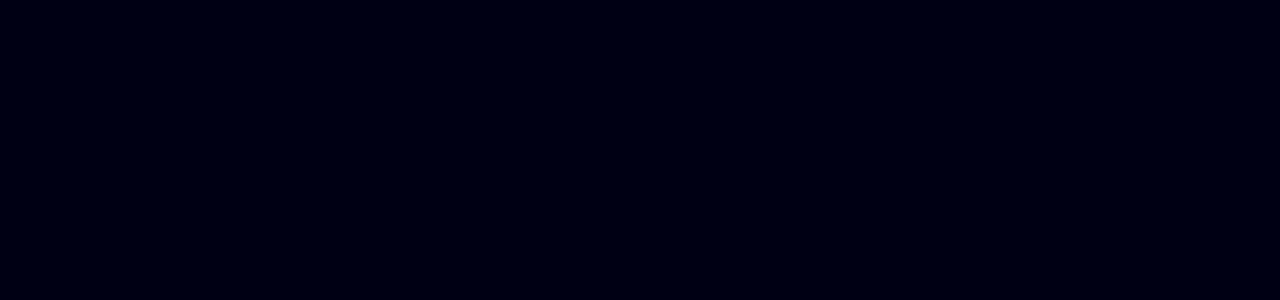
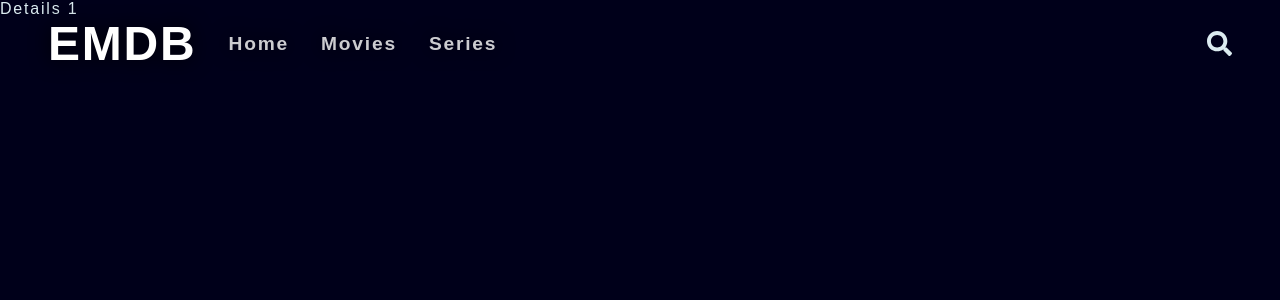
Before and after one commit to eagrcode/EMDB, a React (Vite) app: page /details/1 in a window 1280 px wide. Before the commit this address had no page. Shown: the top 300 px of the page. Built offline with nearby package versions, Linux system fonts and the light colour scheme.

Commit message:
add useParams hook to Details page/configure route from Home/Hero component

```diff
--- a/src/App.css
+++ b/src/App.css
@@ -36,7 +36,7 @@ p {
 }
 
 body {
-  background-color: hsl(240, 100%, 4%);
+  background-color: hsl(240, 100%, 5%);
   color: hsl(195, 40%, 90%);
 }
 
@@ -71,8 +71,9 @@ ul {
 .nav-link {
   font-size: 1.2rem;
   font-weight: bold;
-  color: rgb(255, 255, 255);
+  color: rgba(255, 255, 255, 0.8);
   text-decoration: none;
+  text-shadow: 0px 0px 20px rgb(0, 0, 0);
 }
 
 .nav-link:hover {
@@ -83,6 +84,10 @@ ul {
   display: flex;
   justify-content: center;
   align-items: center;
+}
+
+#nav-search {
+  display: none;
 }
 
 /* Hero */
@@ -119,7 +124,7 @@ ul {
   left: 0;
   width: 100%;
   height: 100%;
-  background-image: linear-gradient(rgba(0, 0, 0, 0), hsl(240, 100%, 4%));
+  background-image: linear-gradient(rgba(0, 0, 0, 0), hsl(240, 100%, 5%));
 }
 
 /* #hero-prev {
@@ -250,3 +255,9 @@ ul {
   justify-content: space-between;
   gap: 1rem;
 }
+
+/* DETAILS PAGE */
+
+.details-link {
+  text-decoration: none;
+}
--- a/src/App.jsx
+++ b/src/App.jsx
@@ -4,7 +4,7 @@ import { Routes, Route } from "react-router-dom";
 import { QueryClient, QueryClientProvider } from "@tanstack/react-query";
 
 // Page imports
-import { Home, Movies, Series, NewAndPopular } from "./Pages";
+import { Home, Movies, Series, Details } from "./Pages";
 
 // Component imports
 import { Navbar } from "./Components";
@@ -29,7 +29,7 @@ function App() {
           <Route index element={<Home />} />
           <Route path="movies" element={<Movies />} />
           <Route path="series" element={<Series />} />
-          <Route path="new&popular" element={<NewAndPopular />} />
+          <Route path="/details/:id" element={<Details />} />
         </Route>
       </Routes>
     </QueryClientProvider>
--- a/src/Components/Hero.jsx
+++ b/src/Components/Hero.jsx
@@ -8,6 +8,7 @@ import {
   FaInfoCircle,
   FaPlayCircle,
 } from "react-icons/fa";
+import { Link, useParams } from "react-router-dom";
 
 function Hero() {
   const [currentSlide, setCurrentSlide] = useState(0);
@@ -90,7 +91,6 @@ function Hero() {
           backgroundImage: `url("${path}${trending[currentSlide]?.backdrop_path}")`,
         }}
       ></div>
-
       <div className="inner-hero-container">
         <div className="backdrop-text">
           <div>
@@ -103,9 +103,17 @@ function Hero() {
             {/* <button className="hero-btn">
               Play Trailer <FaPlayCircle />
             </button> */}
-            <button className="hero-btn">
-              More Info <FaInfoCircle size={30} />
-            </button>
+            <Link
+              className="details-link"
+              to={`/details/${trending[currentSlide]?.id}`}
+            >
+              <button
+                className="hero-btn"
+                onClick={() => console.log(trending[currentSlide]?.id)}
+              >
+                More Info <FaInfoCircle size={30} />
+              </button>
+            </Link>
           </div>
         </div>
         <img
--- a/src/Components/Navbar.jsx
+++ b/src/Components/Navbar.jsx
@@ -22,8 +22,8 @@ function Navbar() {
         </ul>
 
         <div className="nav-right">
-          <FaSearch />
-          <input typeof="submit" />
+          <FaSearch size={25} />
+          <input id="nav-search" typeof="submit" />
         </div>
       </nav>
       <Outlet />
--- /dev/null
+++ b/src/Pages/Details.jsx
@@ -0,0 +1,9 @@
+import { useParams } from "react-router";
+
+function Details() {
+  const { id } = useParams();
+
+  return <div>Details {id}</div>;
+}
+
+export default Details;
--- a/src/Pages/index.jsx
+++ b/src/Pages/index.jsx
@@ -1,4 +1,4 @@
 export { default as Home } from "./Home";
 export { default as Movies } from "./Movies";
 export { default as Series } from "./Series";
-export { default as NewAndPopular } from "./NewAndPopular";
+export { default as Details } from "./Details";
```
